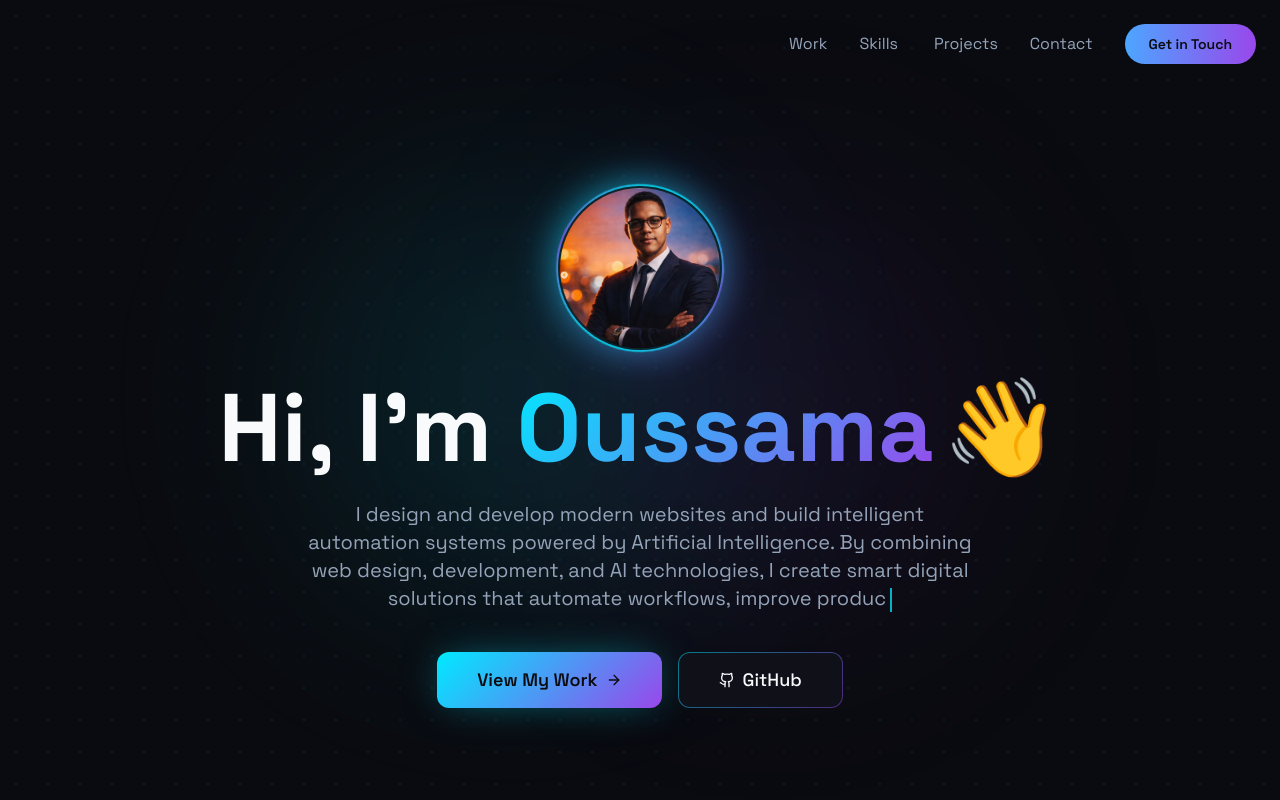
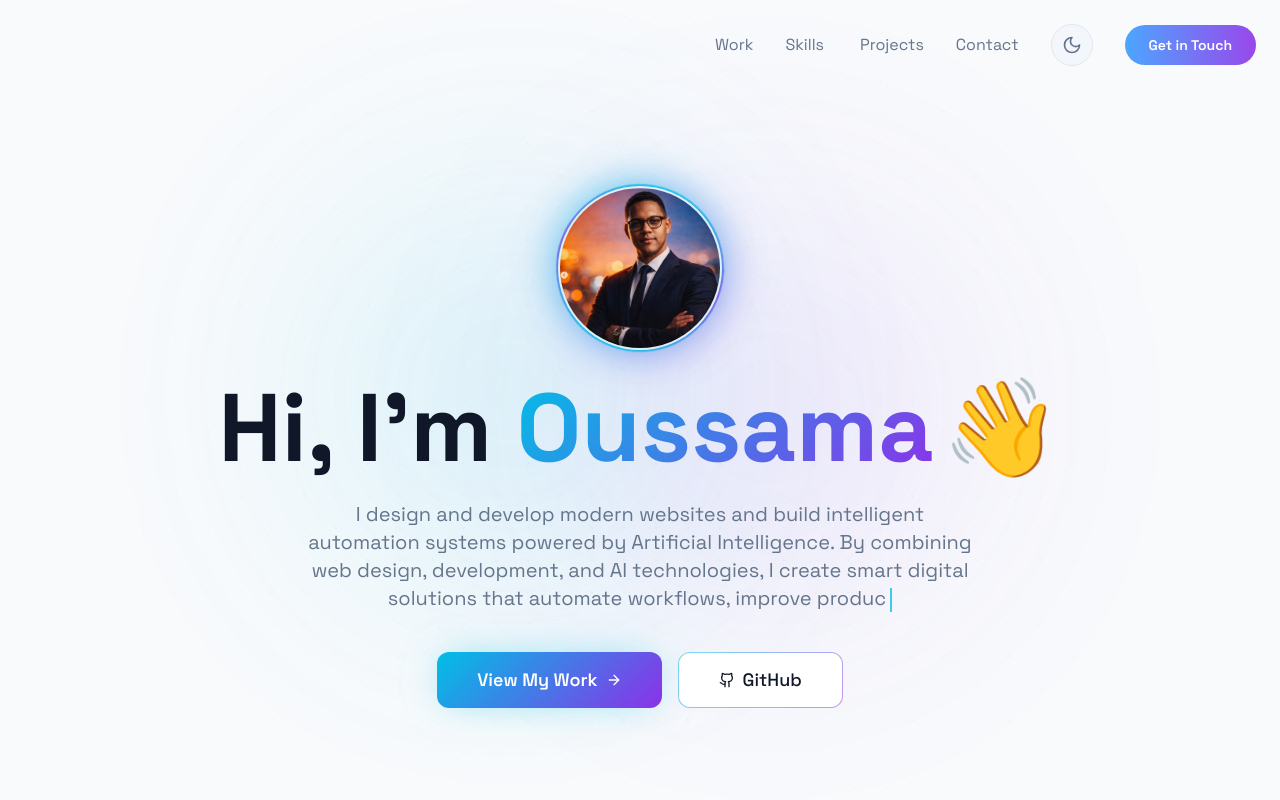
Before and after one commit to oussamarca/oussamaabdel, a React (Vite) app: page / in a window 1280 px wide. Shown: the top 800 px of the page. Built offline with nearby package versions, Linux system fonts and the light colour scheme; the HTML template or start-up script is replaced by a standard one.

Commit message:
Changes
Co-authored-by: oussamarca <161063766+oussamarca@users.noreply.github.com>

```diff
--- a/src/components/layout/Navbar.tsx
+++ b/src/components/layout/Navbar.tsx
@@ -1,7 +1,8 @@
 import { motion } from "framer-motion";
 import { useState, useEffect } from "react";
 import { Button } from "@/components/ui/button";
-import { Menu, X, Github } from "lucide-react";
+import { Menu, X, Github, Sun, Moon } from "lucide-react";
+
 const navLinks = [{
   name: "Work",
   href: "#work"
@@ -15,9 +16,12 @@ const navLinks = [{
   name: "Contact",
   href: "#contact"
 }];
+
 export const Navbar = () => {
   const [isScrolled, setIsScrolled] = useState(false);
   const [isMobileMenuOpen, setIsMobileMenuOpen] = useState(false);
+  const [isLightMode, setIsLightMode] = useState(false);
+
   useEffect(() => {
     const handleScroll = () => {
       setIsScrolled(window.scrollY > 50);
@@ -25,6 +29,31 @@ export const Navbar = () => {
     window.addEventListener("scroll", handleScroll);
     return () => window.removeEventListener("scroll", handleScroll);
   }, []);
+
+  useEffect(() => {
+    const savedTheme = localStorage.getItem("theme");
+    const prefersLight = window.matchMedia("(prefers-color-scheme: light)").matches;
+    const initialLight = savedTheme === "light" || (!savedTheme && prefersLight);
+    setIsLightMode(initialLight);
+    if (initialLight) {
+      document.documentElement.classList.add("light");
+    } else {
+      document.documentElement.classList.remove("light");
+    }
+  }, []);
+
+  const toggleTheme = () => {
+    const next = !isLightMode;
+    setIsLightMode(next);
+    if (next) {
+      document.documentElement.classList.add("light");
+      localStorage.setItem("theme", "light");
+    } else {
+      document.documentElement.classList.remove("light");
+      localStorage.setItem("theme", "dark");
+    }
+  };
+
   return <motion.nav initial={{
     y: -100
   }} animate={{
@@ -49,6 +78,14 @@ export const Navbar = () => {
         }}>
               {link.name}
             </motion.a>)}
+          <button
+            type="button"
+            onClick={toggleTheme}
+            aria-label={isLightMode ? "Switch to dark mode" : "Switch to light mode"}
+            className="p-2.5 rounded-full border border-border bg-secondary/50 text-muted-foreground hover:text-foreground hover:border-primary/40 hover:shadow-[0_0_15px_hsl(var(--primary)/0.15)] transition-all duration-300"
+          >
+            {isLightMode ? <Moon size={20} /> : <Sun size={20} />}
+          </button>
           <a
             href="#contact"
             onClick={(e) => {
@@ -82,6 +119,17 @@ export const Navbar = () => {
             {navLinks.map((link) => <a key={link.name} href={link.href} className="text-muted-foreground hover:text-foreground transition-colors py-2" onClick={() => setIsMobileMenuOpen(false)}>
                 {link.name}
               </a>)}
+            <button
+              type="button"
+              onClick={() => {
+                toggleTheme();
+                setIsMobileMenuOpen(false);
+              }}
+              className="flex items-center justify-center gap-2 px-6 py-3 rounded-full border border-border bg-transparent text-muted-foreground font-semibold text-sm transition-all duration-300 hover:text-foreground hover:border-primary/40 hover:shadow-[0_0_15px_hsl(var(--primary)/0.15)]"
+            >
+              {isLightMode ? <Moon size={18} /> : <Sun size={18} />}
+              {isLightMode ? "Dark Mode" : "Light Mode"}
+            </button>
             <a
               href="#contact"
               onClick={(e) => {
```
